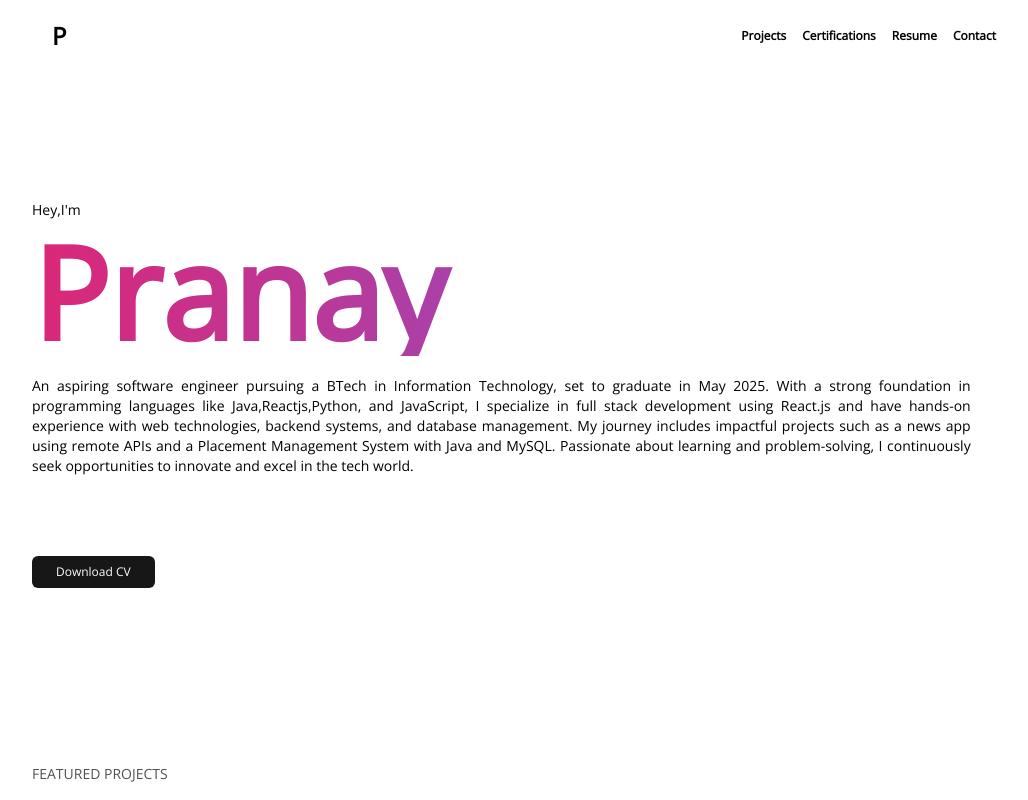
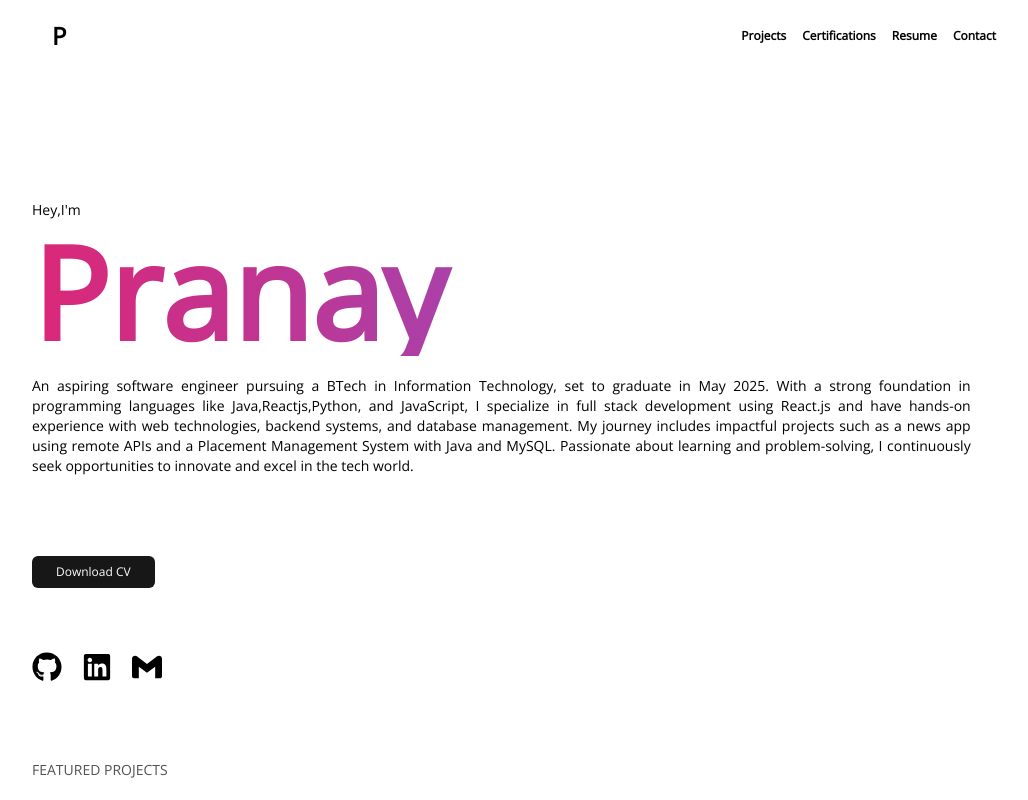
Before and after one commit to pranaygoud01/portfolio, a React (Create React App) app: page / in a window 1280 px wide. Shown: the top 800 px of the page, without its empty margins (96-1124 px from the left). Built offline with nearby package versions, Linux system fonts and the light colour scheme.

Commit message:
update hero links

```diff
--- a/src/pages/Hero.js
+++ b/src/pages/Hero.js
@@ -5,10 +5,13 @@ import project3 from "../assets/project3.png";
 import project4 from "../assets/project4.png";
 import { AiFillGithub } from "react-icons/ai";
 import { AiOutlineLink } from "react-icons/ai";
+import { FaGithub } from "react-icons/fa";
+import { FaLinkedin } from "react-icons/fa";
+import { SiGmail } from "react-icons/si";
 function Hero() {
   return (
     <div>
-      <div className="m-20 p-12 max-lg:m-2  max-lg:mt-16  max-lg:mb-10 max-lg:p-6 ">
+      <div className="m-20 p-12 max-lg:m-2  max-lg:mt-16 h-[60vh]  max-lg:mb-10 max-lg:p-6 ">
         <p className=" text-sm font-normal mb-2">Hey,I'm</p>
         <h1 className=" max-lg:text-7xl font-extrabold text-transparent text-9xl bg-clip-text bg-gradient-to-r from-pink-600 to-indigo-500">
           Pranay
@@ -32,6 +35,29 @@ function Hero() {
             Download CV
           </button>
         </a>
+        <div className="mt-16 flex w-[130px] justify-between">
+          <a
+            href="https://github.com/pranaygoud01"
+            target="_blank"
+            rel="noreferrer"
+          >
+            <FaGithub className="text-3xl" />
+          </a>
+          <a
+            href="https://www.linkedin.com/in/pranaygoud1229/"
+            target="_blank"
+            rel="noreferrer"
+          >
+            <FaLinkedin className="text-3xl" />
+          </a>
+          <a
+            href="mailto:pranaygoudpalle123@gmail.com"
+            target="_blank"
+            rel="noreferrer"
+          >
+            <SiGmail className="text-3xl" />
+          </a>
+        </div>
       </div>
       <div className=" m-20  p-12 pb-32 border-b-[1px] max-lg:p-5 border-neutral-400 max-lg:m-2">
         <h1 className=" mb-10 text-neutral-600 text-sm">FEATURED PROJECTS</h1>
@@ -258,7 +284,7 @@ function Hero() {
         <div className="w-[20%]  max-lg:mt-9">
           <h1 className="text-neutral-600">EXPERIENCE</h1>
         </div>
-        <div className="w-[80%] font-thin max-lg:mt-6 max-lg:[100%]">
+        <div className="w-[80%] font-thin max-lg:mt-6">
           <div className="flex justify-between max-lg:flex-col">
             <h1 className="max-lg:mb-2">Web Developer (Remote) </h1>
             <p className="text-sm max-lg:text-xs">Nov-23 to Dec-23</p>
```
